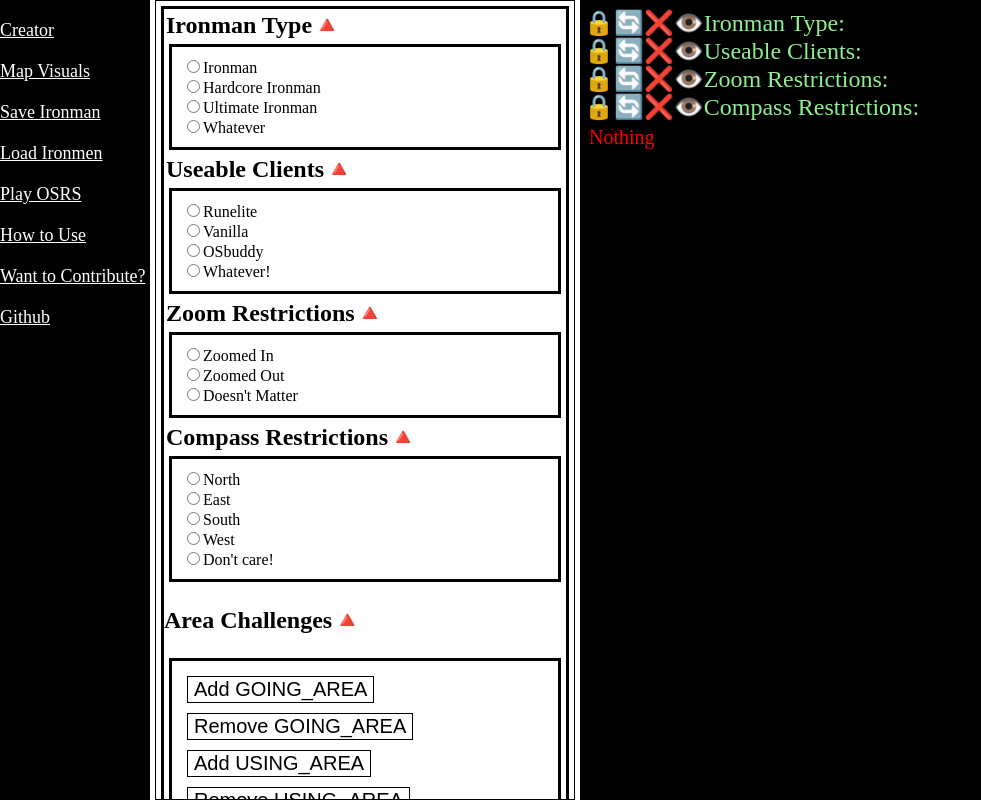
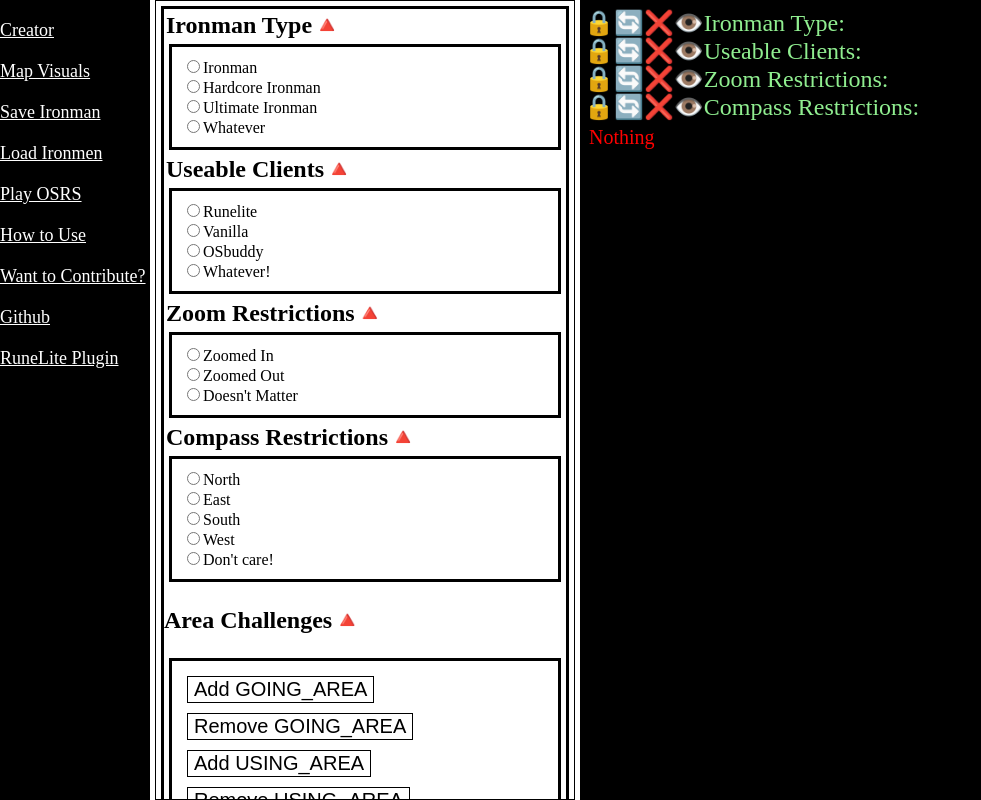
Before and after one commit to Yonkai/ironman-challenge-maker, a Next.js app: page / in a window 1280 px wide. Shown: the whole page, without its empty margins (0-981 px from the left). Built offline with nearby package versions, Linux system fonts and the light colour scheme.

Commit message:
Add TODO

```diff
--- a/pages/index.js
+++ b/pages/index.js
@@ -123,6 +123,7 @@ class IronmanChallengeRoot extends Component {
           <Link href='#'><a>How to Use</a></Link>
           <Link href='#'><a>Want to Contribute?</a></Link>
           <Link href='https://github.com/Yonkai/ironman-challenge-maker'><a>Github</a></Link>
+          <Link href='#'><a>RuneLite Plugin</a></Link>
         </nav>
 
         <IronmanDisplay
```
